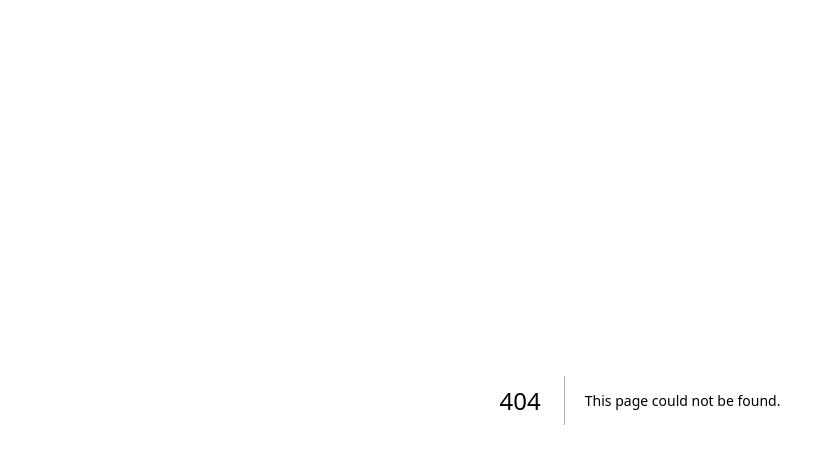
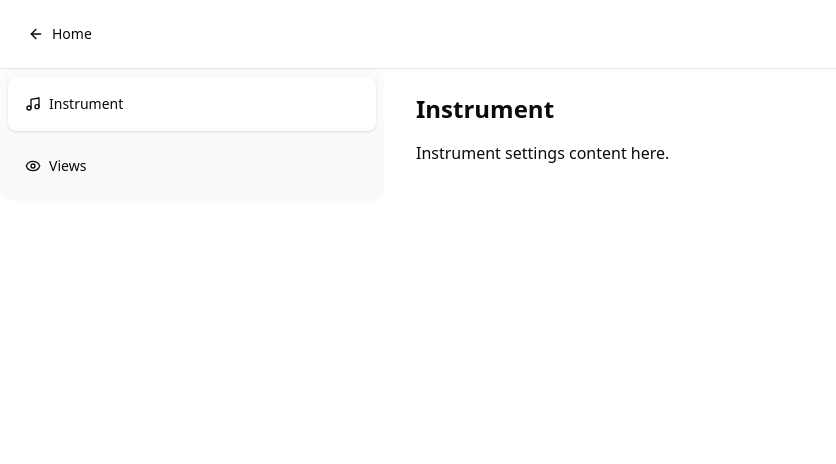
Before and after one commit to alaninnovates/drill-utils, a Next.js app: page /settings in a window 1280 px wide. Before the commit this address had no page. Shown: the top 464 px of the page, without its empty margins (0-836 px from the left). Built offline with nearby package versions, Linux system fonts and the light colour scheme.

Commit message:
Begin work on settings page

```diff
--- a/app/dots/page.tsx
+++ b/app/dots/page.tsx
@@ -31,10 +31,10 @@ export default function Page() {
     return (
         <div className="py-10 md:container md:mx-auto px-4">
             <div className="mb-4">
-                <Link href="/viewer">
+                <Link href="/">
                     <Button variant="link">
                         <ArrowLeft />
-                        Back to Drill
+                        Home
                     </Button>
                 </Link>
             </div>
--- /dev/null
+++ b/app/settings/page.tsx
@@ -0,0 +1,54 @@
+'use client';
+import { Button } from '@/components/ui/button';
+import { Tabs, TabsContent, TabsList, TabsTrigger } from '@/components/ui/tabs';
+import { ArrowLeft, Eye, Music } from 'lucide-react';
+import Link from 'next/link';
+import { ViewsSettings } from './views.config';
+
+export default function Page() {
+    return (
+        <div className="h-screen flex flex-col pt-[env(safe-area-inset-top)] pl-[env(safe-area-inset-left)] pr-[env(safe-area-inset-right)] pb-[env(safe-area-inset-bottom)]">
+            <div className="border-b p-4">
+                <Link href="/">
+                    <Button variant="ghost">
+                        <ArrowLeft />
+                        Home
+                    </Button>
+                </Link>
+            </div>
+            <Tabs
+                defaultValue="general"
+                orientation="vertical"
+                className="grid grid-cols-[30%_70%] h-full"
+            >
+                <TabsList className="flex flex-col w-full h-fit bg-muted/50 p-2 gap-2">
+                    <TabsTrigger
+                        value="general"
+                        className="w-full justify-start gap-2 p-4"
+                    >
+                        <Music className="w-4 h-4" />
+                        Instrument
+                    </TabsTrigger>
+                    <TabsTrigger
+                        value="views"
+                        className="w-full justify-start gap-2 p-4"
+                    >
+                        <Eye className="w-4 h-4" />
+                        Views
+                    </TabsTrigger>
+                </TabsList>
+                <div className="p-6 h-full overflow-y-auto">
+                    <TabsContent value="general" className="mt-0">
+                        <h2 className="text-2xl font-semibold mb-4">
+                            Instrument
+                        </h2>
+                        <p>Instrument settings content here.</p>
+                    </TabsContent>
+                    <TabsContent value="views" className="mt-0">
+                        <ViewsSettings />
+                    </TabsContent>
+                </div>
+            </Tabs>
+        </div>
+    );
+}
--- a/app/viewer/views.dialog.tsx
+++ b/app/settings/views.config.tsx
@@ -1,12 +1,5 @@
 import { Button } from '@/components/ui/button';
 import { Checkbox } from '@/components/ui/checkbox';
-import { DialogHeader } from '@/components/ui/dialog';
-import {
-    Dialog,
-    DialogTrigger,
-    DialogContent,
-    DialogTitle,
-} from '@/components/ui/dialog';
 import { Input } from '@/components/ui/input';
 import { Label } from '@/components/ui/label';
 import { Tabs, TabsContent, TabsList, TabsTrigger } from '@/components/ui/tabs';
@@ -193,17 +186,15 @@ const ModifyView = ({
     );
 };
 
-export const ViewsDialog = ({ trigger }: { trigger: React.ReactNode }) => {
+export const ViewsSettings = () => {
     const [currentModifyingView, setCurrentModifyingView] = useState<
         string | null
     >();
     const addView = useDrillStore((store) => store.addView);
 
     return (
-        <Dialog>
-            <DialogTrigger asChild>{trigger}</DialogTrigger>
-            <DialogContent showCloseButton={false}>
-                <DialogHeader className="flex items-center gap-4 flex-row">
+        <div>
+            <div className="flex items-center gap-4 flex-row">
                 {currentModifyingView && (
                     <Button
                         variant="secondary"
@@ -212,10 +203,10 @@ export const ViewsDialog = ({ trigger }: { trigger: React.ReactNode }) => {
                         <ArrowLeft className="w-4 h-4" />
                     </Button>
                 )}
-                    <DialogTitle>
+                <h2 className="text-2xl font-semibold mb-4">
                     Views
                     {currentModifyingView && ` - ${currentModifyingView}`}
-                    </DialogTitle>
+                </h2>
                 <div className="flex-1" />
                 <Button
                     onClick={() => {
@@ -224,7 +215,7 @@ export const ViewsDialog = ({ trigger }: { trigger: React.ReactNode }) => {
                 >
                     <Plus className="w-4 h-4" />
                 </Button>
-                </DialogHeader>
+            </div>
             {currentModifyingView ? (
                 <ModifyView
                     currentModifyingView={currentModifyingView}
@@ -237,7 +228,6 @@ export const ViewsDialog = ({ trigger }: { trigger: React.ReactNode }) => {
                     }
                 />
             )}
-            </DialogContent>
-        </Dialog>
+        </div>
     );
 };
```
Also changed, not shown: app/viewer/page.tsx (+1 -12 lines). Lines whose indentation alone changed are shown as unchanged.
